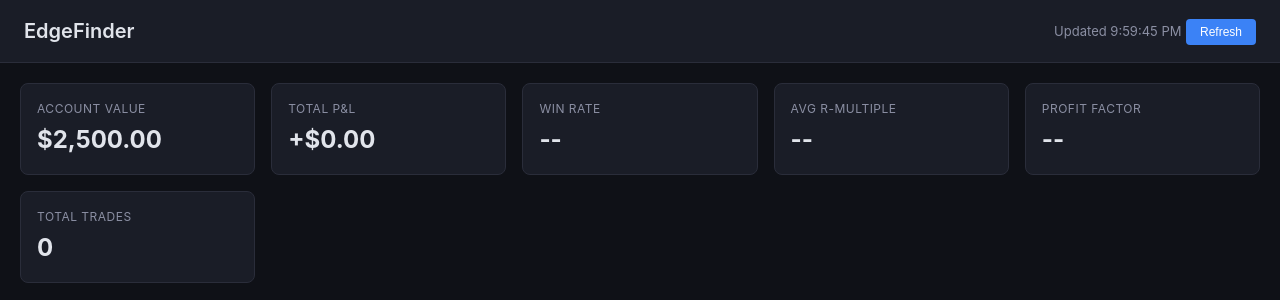
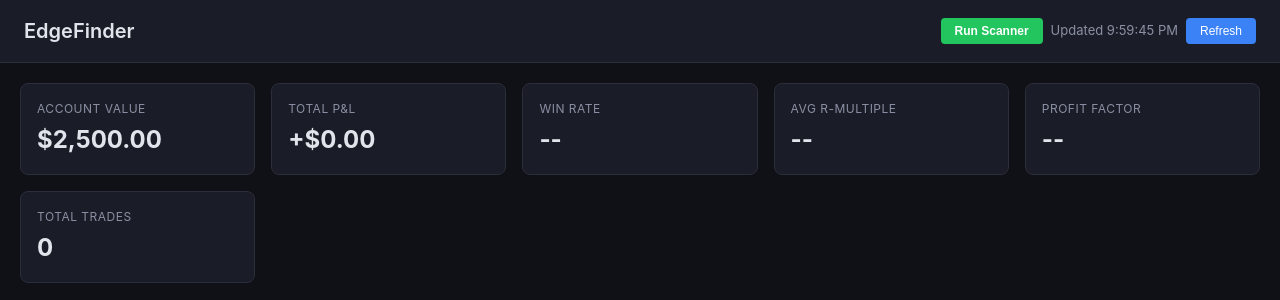
Before and after one commit to OSGTax/edgefinder, a FastAPI app: page / in a window 1280 px wide. Shown: the top 300 px of the page. Run offline with FastAPI, Linux system fonts and the light colour scheme; data that the repository does not hold is empty.

Commit message:
[dashboard] add manual Run Scanner button
- POST /api/scanner/run triggers scan in background thread
- GET /api/scanner/status returns running state and results
- Button in header with polling: shows progress, auto-refreshes
  watchlist on completion

Co-Authored-By: Claude Opus 4.6 (1M context) <noreply@anthropic.com>

```diff
--- a/dashboard/app.py
+++ b/dashboard/app.py
@@ -101,6 +101,54 @@ async def get_scheduler_info():
     """Return scheduler status, next job run times, and open positions."""
     from modules.scheduler import get_scheduler_status
     return get_scheduler_status()
+
+
+# ── MANUAL SCANNER ──────────────────────────────────────────
+
+import threading
+
+_scan_status = {"running": False, "last_result": None, "last_error": None}
+
+
+def _run_scan_background():
+    """Run the scanner in a background thread."""
+    from modules.scanner import run_scan
+    try:
+        tickers = sorted(set(settings.SCANNER_DEFAULT_TICKERS))
+        results = run_scan(tickers=tickers, save_to_db=True)
+        _scan_status["last_result"] = f"{len(results)} stocks on watchlist"
+        _scan_status["last_error"] = None
+        logger.info(f"Manual scan complete: {len(results)} stocks")
+    except Exception as e:
+        _scan_status["last_result"] = None
+        _scan_status["last_error"] = str(e)
+        logger.error(f"Manual scan failed: {e}")
+    finally:
+        _scan_status["running"] = False
+
+
+@app.post("/api/scanner/run")
+async def run_scanner_manually():
+    """Trigger a manual scanner run."""
+    if _scan_status["running"]:
+        return {"status": "already_running", "message": "Scanner is already running"}
+
+    _scan_status["running"] = True
+    _scan_status["last_result"] = None
+    _scan_status["last_error"] = None
+    thread = threading.Thread(target=_run_scan_background, daemon=True)
+    thread.start()
+    return {"status": "started", "message": "Scanner started in background"}
+
+
+@app.get("/api/scanner/status")
+async def get_scanner_status():
+    """Get the status of a manual scanner run."""
+    return {
+        "running": _scan_status["running"],
+        "last_result": _scan_status["last_result"],
+        "last_error": _scan_status["last_error"],
+    }
 
 
 @app.get("/api/watchlist")
--- a/dashboard/templates/index.html
+++ b/dashboard/templates/index.html
@@ -220,6 +220,7 @@
             position: relative;
         }
         .chart-bar:hover { opacity: 0.8; }
+        .header-btns { display: flex; gap: 8px; align-items: center; }
         .refresh-btn {
             background: var(--blue);
             color: white;
@@ -230,12 +231,27 @@
             cursor: pointer;
         }
         .refresh-btn:hover { opacity: 0.9; }
+        .scan-btn {
+            background: var(--green);
+            color: white;
+            border: none;
+            padding: 6px 14px;
+            border-radius: 4px;
+            font-size: 12px;
+            cursor: pointer;
+            font-weight: 600;
+        }
+        .scan-btn:hover { opacity: 0.9; }
+        .scan-btn:disabled { opacity: 0.5; cursor: not-allowed; }
+        .scan-status { font-size: 11px; color: var(--muted); }
     </style>
 </head>
 <body>
     <div class="header">
         <h1>EdgeFinder</h1>
-        <div>
+        <div class="header-btns">
+            <span class="scan-status" id="scan-status"></span>
+            <button class="scan-btn" id="scan-btn" onclick="runScanner()">Run Scanner</button>
             <span class="status" id="last-updated">Loading...</span>
             <button class="refresh-btn" onclick="loadAll()">Refresh</button>
         </div>
@@ -699,6 +715,43 @@ async function deleteSuggestion(id) {
     loadSuggestions();
 }
 
+let _scanPollTimer = null;
+async function runScanner() {
+    const btn = document.getElementById('scan-btn');
+    const status = document.getElementById('scan-status');
+    btn.disabled = true;
+    btn.textContent = 'Running...';
+    status.textContent = 'Scanner starting...';
+    status.style.color = 'var(--yellow)';
+
+    const res = await fetch('/api/scanner/run', {method: 'POST'});
+    const data = await res.json();
+    if (data.status === 'already_running') {
+        status.textContent = 'Already running...';
+    }
+    // Poll for completion
+    if (_scanPollTimer) clearInterval(_scanPollTimer);
+    _scanPollTimer = setInterval(async () => {
+        const st = await fetchJSON('/api/scanner/status');
+        if (!st) return;
+        if (!st.running) {
+            clearInterval(_scanPollTimer);
+            _scanPollTimer = null;
+            btn.disabled = false;
+            btn.textContent = 'Run Scanner';
+            if (st.last_error) {
+                status.textContent = 'Scan failed: ' + st.last_error;
+                status.style.color = 'var(--red)';
+            } else {
+                status.textContent = st.last_result || 'Scan complete';
+                status.style.color = 'var(--green)';
+                loadWatchlist();
+            }
+            setTimeout(() => { status.textContent = ''; }, 10000);
+        }
+    }, 3000);
+}
+
 async function loadAll() {
     document.getElementById('last-updated').textContent = 'Updating...';
     await Promise.all([loadStats(), loadWatchlist(), loadSignals(), loadTrades(), loadSkipped(), loadEquityCurve(), loadSuggestions()]);
```
